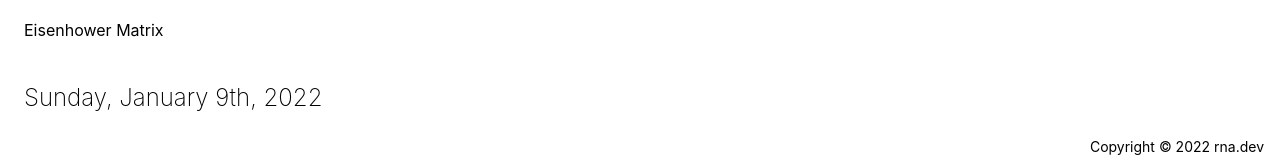
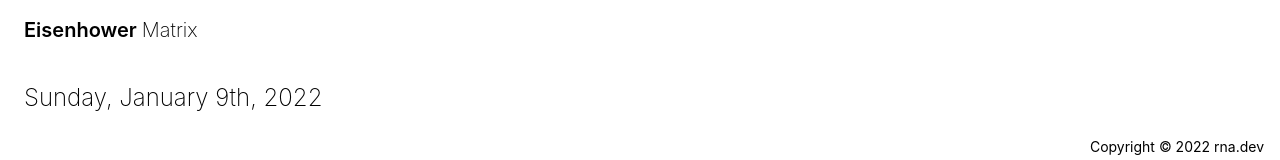
Before and after one commit to Callenowy/eisenhower-matrix-amplify, a Next.js app: page / in a window 1280 px wide. Shown: the top 160 px of the page. Built offline with nearby package versions, Linux system fonts and the light colour scheme.

Commit message:
feat(_app): apply siteName component as site name

```diff
--- a/pages/_app.tsx
+++ b/pages/_app.tsx
@@ -2,6 +2,8 @@ import type { AppProps } from 'next/app';
 import Link from 'next/link';
 import { ThemeProvider, Global, css } from '@emotion/react';
 import styled from '@emotion/styled';
+
+import SiteName from '../components/siteName';
 
 import 'sanitize.css';
 import 'sanitize.css/forms.css';
@@ -33,7 +35,19 @@ const Footer = styled.footer`
 function MyApp({ Component, pageProps }: AppProps) {
   return (
     <ThemeProvider theme={commonTheme}>
-      <Header>Eisenhower Matrix</Header>
+      <Header>
+        <SiteName>
+          Eisenhower{' '}
+          <span
+            css={css`
+              font-weight: 200;
+              display: inline-block;
+            `}
+          >
+            Matrix
+          </span>
+        </SiteName>
+      </Header>
 
       <Main>
         <Component {...pageProps} />
```
